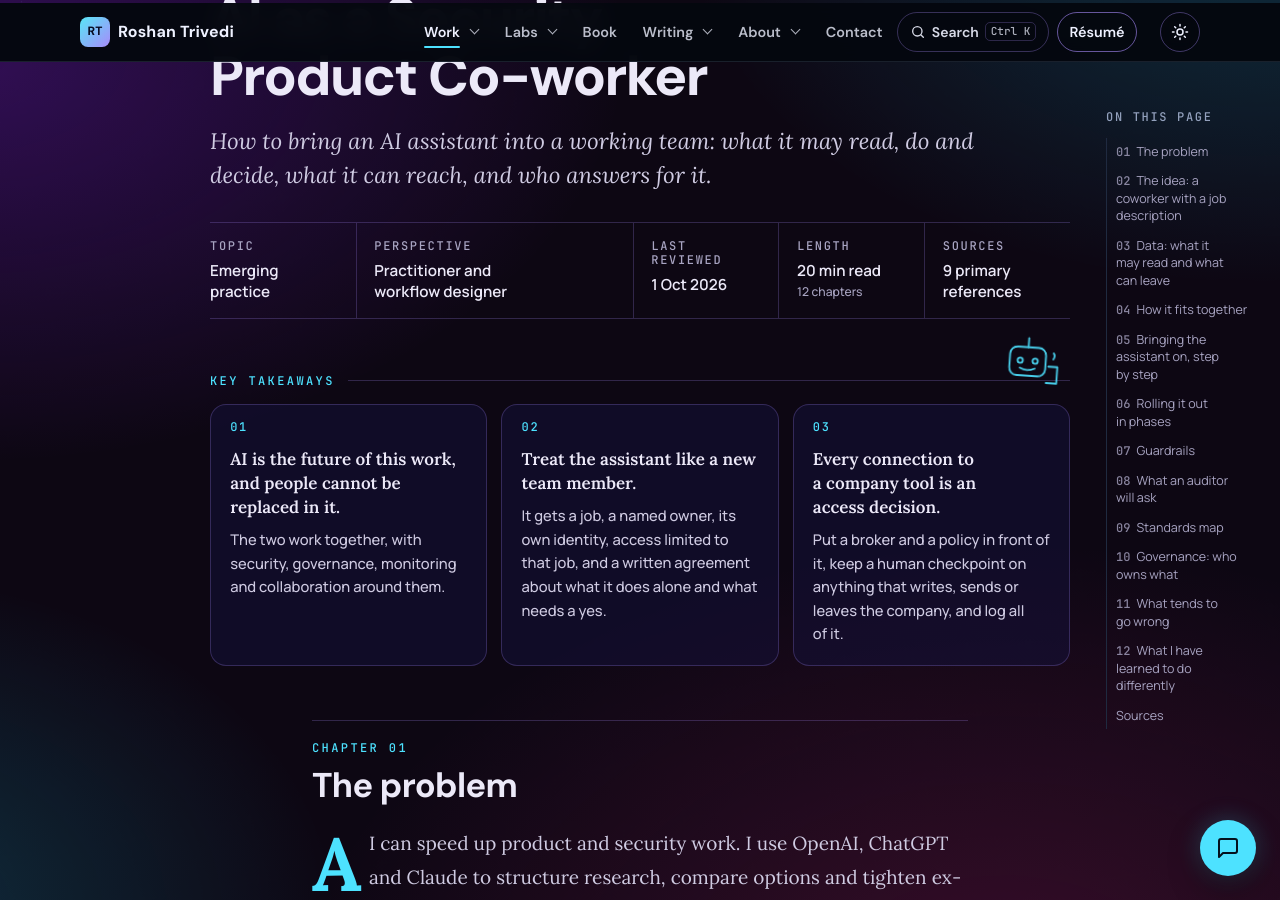
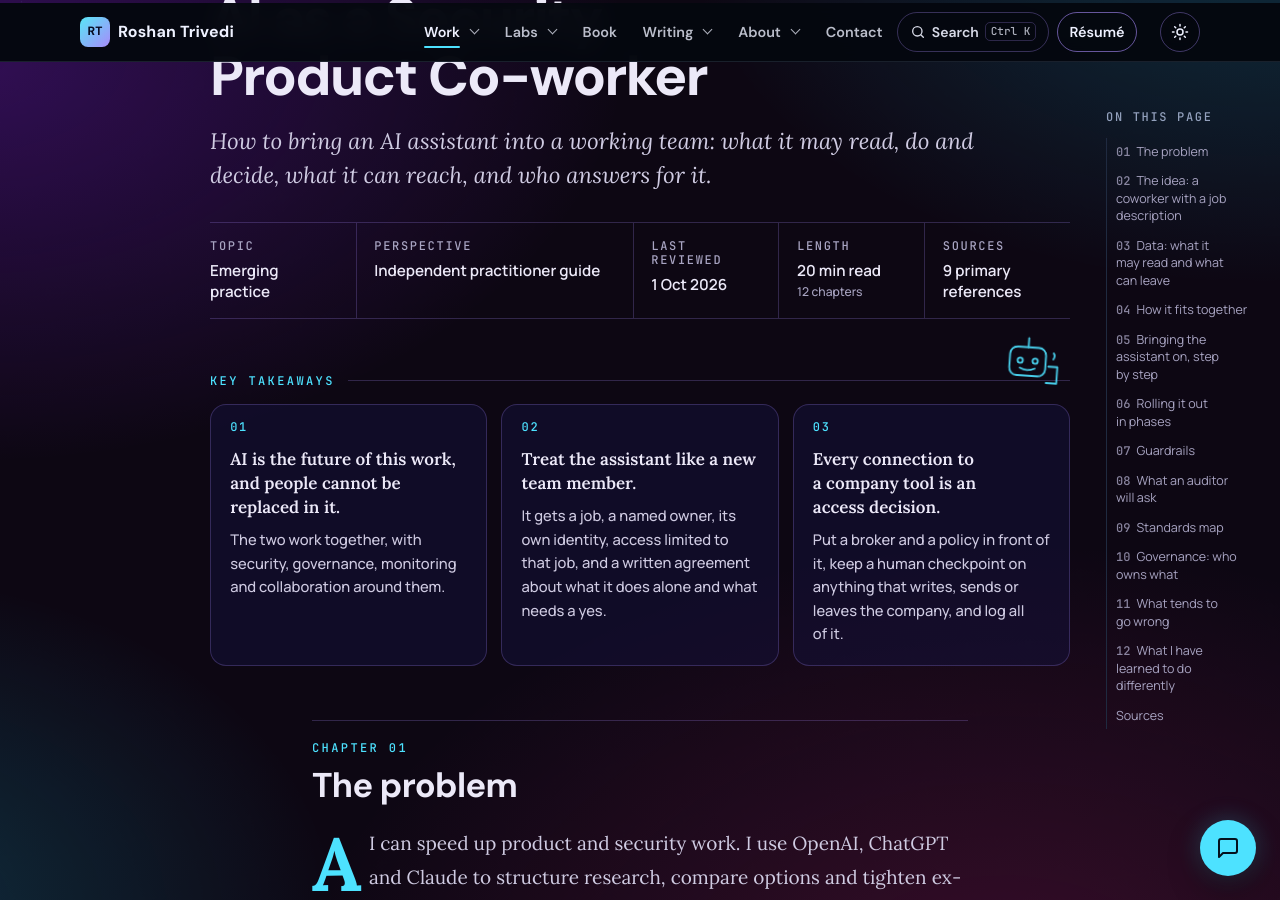
Before and after one commit to trivediroshan1-ui/trivediroshan1-ui.github.io, a Jekyll site: the page case-studies/ai-coworker/index.html, which Jekyll copies as it is, in a window 1280 px wide and 900 px high, scrolled down 468 px. Built offline with Jekyll 4.4.1, drawn with Linux system fonts in a browser that asks for light colours.

Commit message:
Label ai-coworker as independent practitioner guide

```diff
--- a/case-studies/ai-coworker/index.html
+++ b/case-studies/ai-coworker/index.html
@@ -80,7 +80,8 @@
         <p class="eyebrow">Emerging practice &middot; Case study</p>
         <h1>AI as a Security Product Co-worker</h1>
         <p class="dek">How to bring an AI assistant into a working team: what it may read, do and decide, what it can reach, and who answers for it.</p>
-        <p class="meta">Practitioner and workflow designer &middot; <span class="reviewed">Last reviewed 1 Oct 2026</span></p>
+        <p class="meta">Independent practitioner guide &middot; <span class="reviewed">Last reviewed 1 Oct 2026</span></p>
+        <p class="meta">A general guide from my own practice and public sources. Not a description of any employer’s systems, data or projects.</p>
       </header>
 
       <div class="tldr">
```
